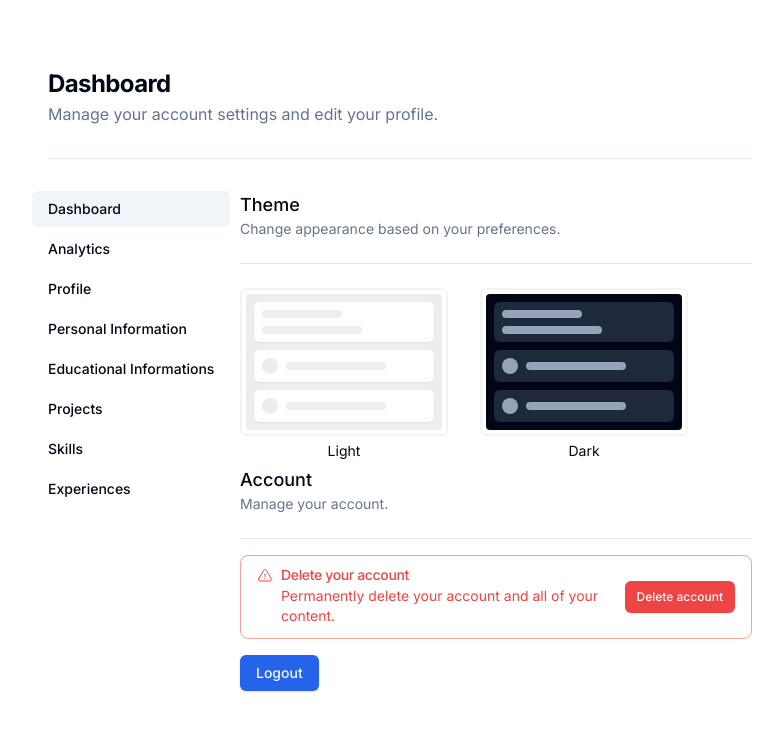
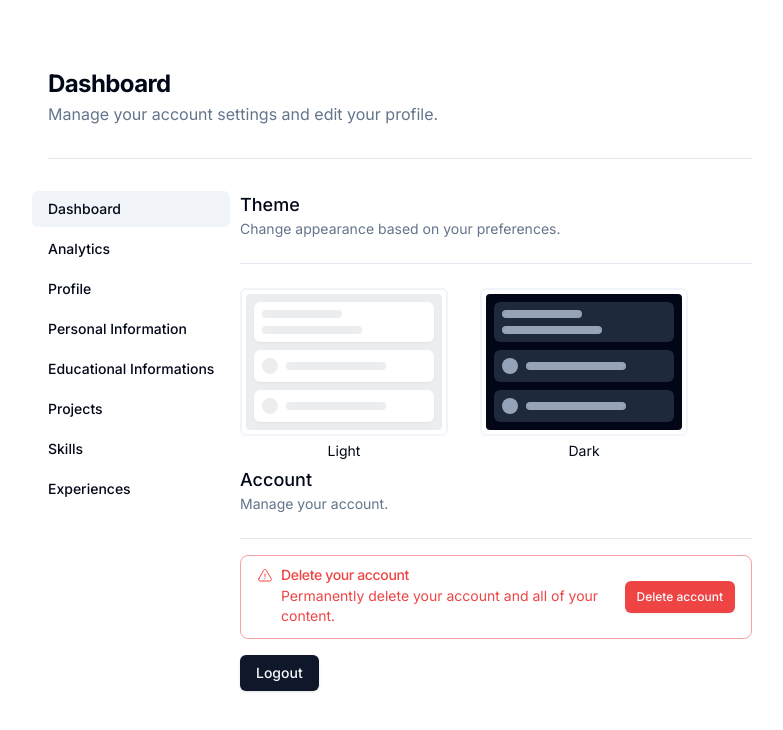
Before and after one commit to Tarikul-Islam-Anik/resme, a Next.js app: page /dashboard in a window 1280 px wide. Shown: the top 730 px of the page, without its empty margins (240-1023 px from the left). Built offline with nearby package versions, Linux system fonts and the light colour scheme.

Commit message:
Update color variables and scrollbar styles.

```diff
--- a/app/globals.css
+++ b/app/globals.css
@@ -10,7 +10,7 @@
     --card-foreground: 222.2 84% 4.9%;
     --popover: 0 0% 100%;
     --popover-foreground: 222.2 84% 4.9%;
-    --primary: 221.2 83.2% 53.3%;
+    --primary: 222.2 47.4% 11.2%;
     --primary-foreground: 210 40% 98%;
     --secondary: 210 40% 96.1%;
     --secondary-foreground: 222.2 47.4% 11.2%;
@@ -22,7 +22,7 @@
     --destructive-foreground: 210 40% 98%;
     --border: 214.3 31.8% 91.4%;
     --input: 214.3 31.8% 91.4%;
-    --ring: 221.2 83.2% 53.3%;
+    --ring: 222.2 84% 4.9%;
     --radius: 0.5rem;
   }
 
@@ -33,7 +33,7 @@
     --card-foreground: 210 40% 98%;
     --popover: 222.2 84% 4.9%;
     --popover-foreground: 210 40% 98%;
-    --primary: 217.2 91.2% 59.8%;
+    --primary: 210 40% 98%;
     --primary-foreground: 222.2 47.4% 11.2%;
     --secondary: 217.2 32.6% 17.5%;
     --secondary-foreground: 210 40% 98%;
@@ -45,16 +45,26 @@
     --destructive-foreground: 210 40% 98%;
     --border: 217.2 32.6% 17.5%;
     --input: 217.2 32.6% 17.5%;
-    --ring: 224.3 76.3% 48%;
+    --ring: 212.7 26.8% 83.9;
   }
 }
 
 @layer base {
   * {
-    @apply border-border;
+    @apply border-border caret-muted-foreground;
   }
 
   body {
     @apply bg-background text-foreground;
   }
+
+  ::-webkit-scrollbar {
+    @apply h-2 w-3;
+  }
+
+  ::-webkit-scrollbar-thumb {
+    @apply rounded-full bg-border;
+    background-clip: content-box;
+    border: 3px solid transparent;
+  }
 }
```
